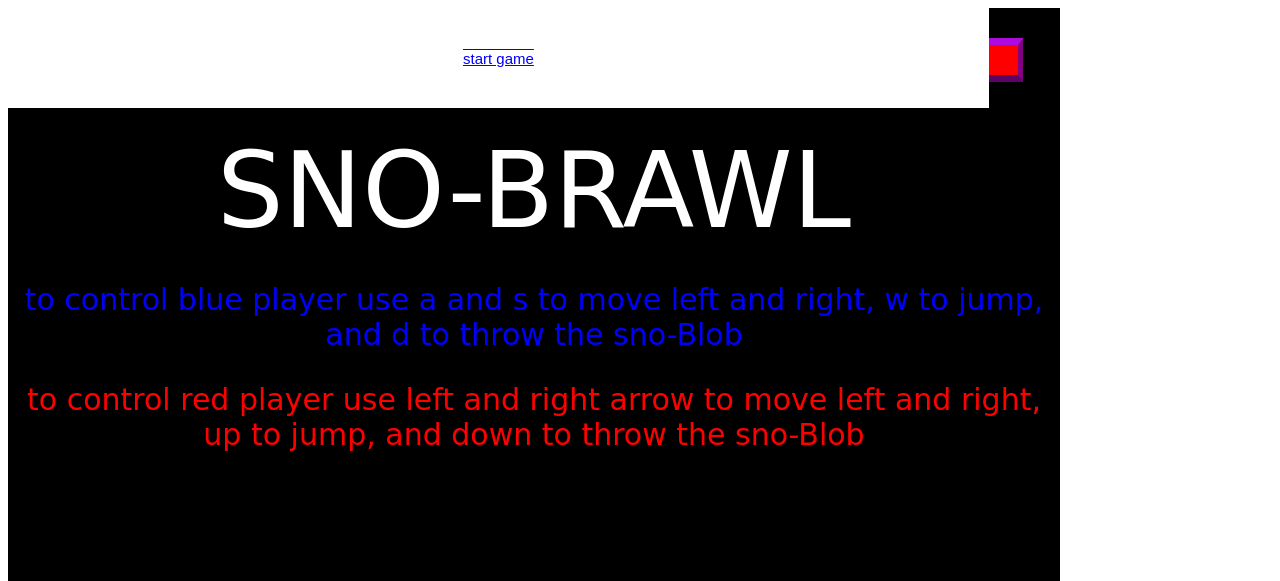
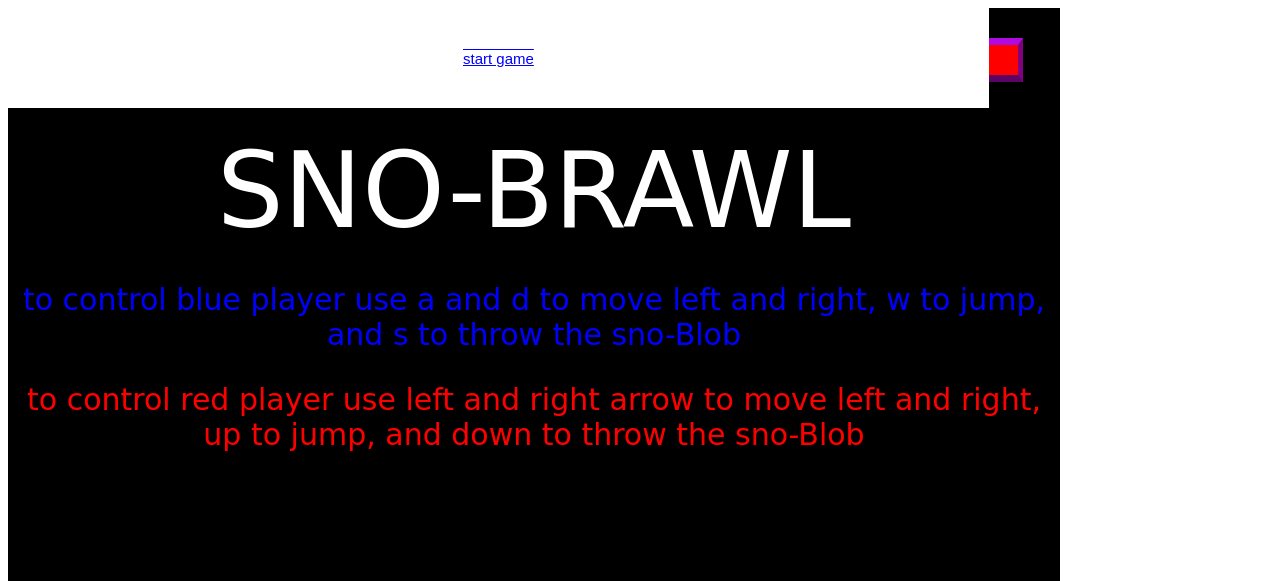
Before and after one commit to nvand82/fighting-rectangles, a website: page index.html in a window 1280 px wide. Shown: the top 581 px of the page. Drawn offline with Linux system fonts and the light colour scheme; a web font is replaced by a local one.

Commit message:
directions fixed

```diff
--- a/index.html
+++ b/index.html
@@ -402,7 +402,7 @@ break
   ">
   <br>SNO-BRAWL
       <p style="font-size: 30px; color: blue;">
-         to control blue player use a and s to move left and right, w to jump, and d to throw the sno-Blob<br>
+         to control blue player use a and d to move left and right, w to jump, and s to throw the sno-Blob<br>
       </p>
         <p style="font-size: 30px; color: red;">
           to control red player use left and right arrow to move left and right, up to jump, and down to throw the sno-Blob<br>
```
